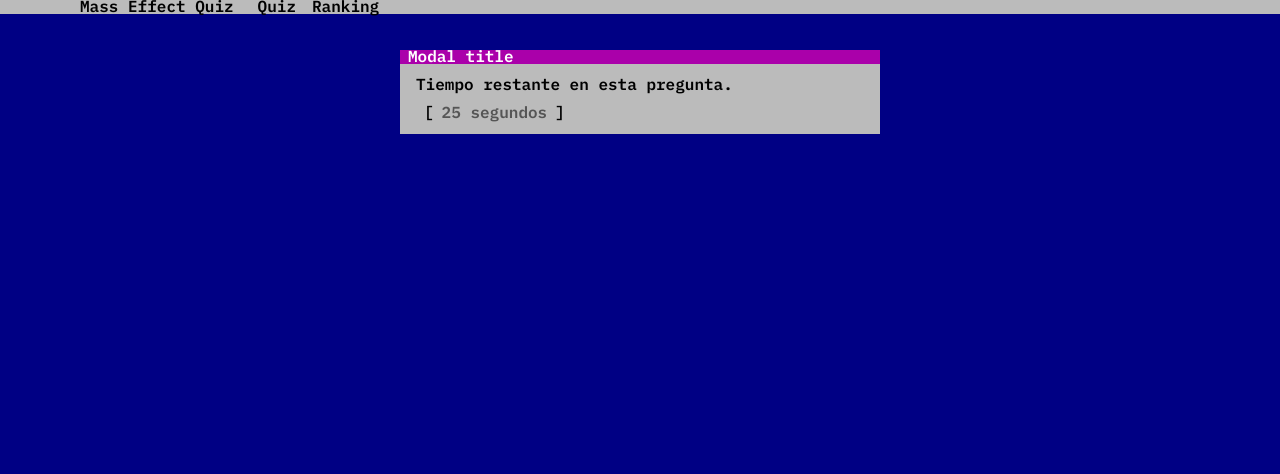
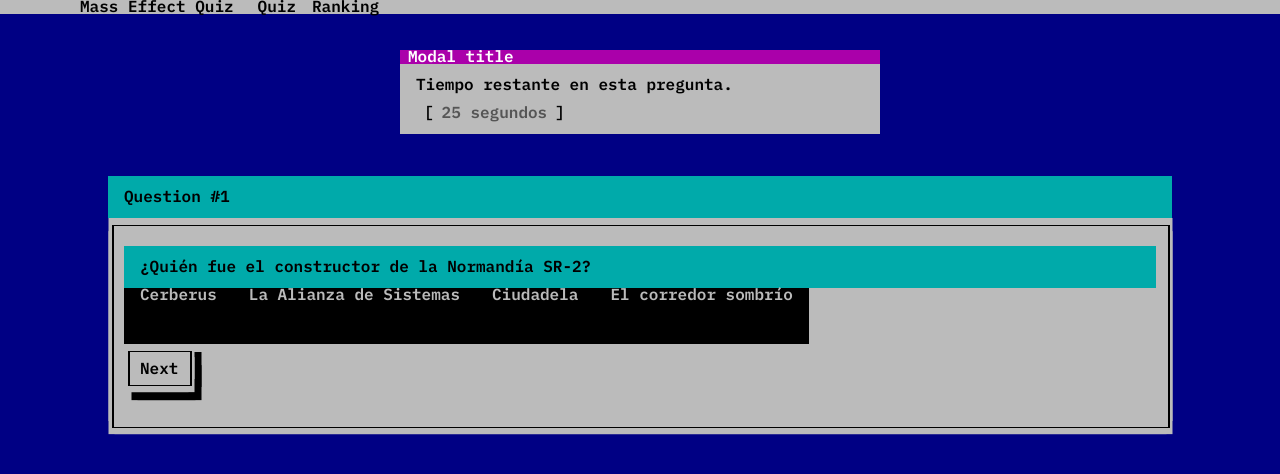
Before and after one commit to Mia-Salazar/quiz, a React (Create React App) app: page / in a window 1280 px wide. Shown: the top 474 px of the page. Built offline with nearby package versions, Linux system fonts and the light colour scheme; a web font is replaced by a local one.

Commit message:
Add question container

```diff
--- /dev/null
+++ b/src/app/components/Question.jsx
@@ -0,0 +1,35 @@
+import React from 'react';
+
+const Question = ({number, question}) => {
+    return (
+        <section className="row mt-4">
+            <div className="col-lg-10 mx-auto">
+                <div className="page-header">
+                    <h1 id="containers">Question #{number}</h1>
+                </div>
+                <div className="bs-component">
+                    <div className="jumbotron">
+                        <h1 className="display-3">{question.title}</h1>
+                        <div class="btn-group btn-group-toggle" data-toggle="buttons">
+                            {question.answers.map((element, index) => (
+                                <>
+                                    <label class="btn btn-primary active" for={index}>
+                                        <input type="radio" name={index} id={index} value={index} autocomplete="off" /> {element}
+                                    </label>
+                                    <hr className="my-4" />
+                                </>
+                            ))}
+                        </div>
+                        <p className="lead">
+                            <button className="btn btn-primary btn-lg">Next</button>
+                        </p>
+                    </div>
+                </div>
+            </div>
+        </section>
+    );
+}
+
+export default Question;
+
+//This is a useful comment
--- a/src/app/page/Home.jsx
+++ b/src/app/page/Home.jsx
@@ -1,13 +1,17 @@
-import React from 'react';
+import React, { useState } from 'react';
 
+import Question from '../components/Question';
 import Time from '../components/Time';
+import { quizQuestions } from '../utils/quizQuestions';
+
 
 const Home = () => {
-
+    const [number, setNumber] = useState(1);
 
   return (
     <main>
         <Time />
+        <Question number={number} question={quizQuestions[0]}/>
     </main>
   );
 }
--- a/src/index.css
+++ b/src/index.css
@@ -12,6 +12,6 @@
     monospace;
 }
 
-html, body {
-  font-family: 'IBM Plex Mono', monospace;
+html, body, button {
+  font-family: 'IBM Plex Mono', monospace !important;
 }
```
Also changed, not shown: src/app/utils/quizQuestions.js (renamed from src/app/utils/quiz-questions.js).
